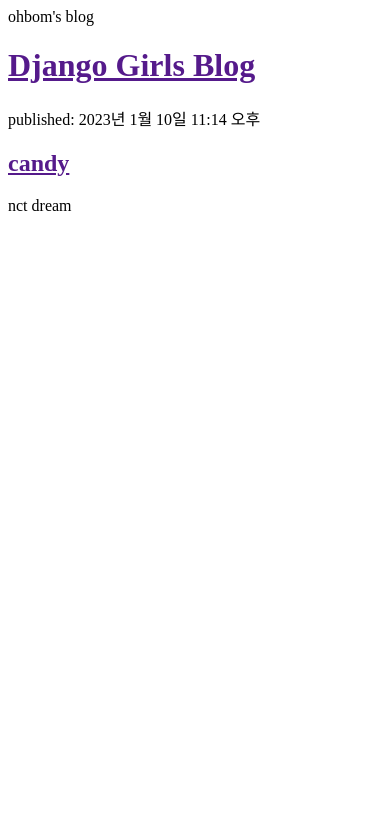
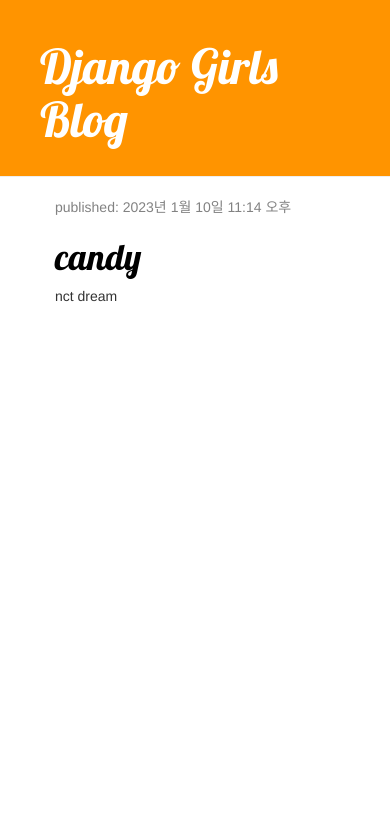
Before and after one commit to Pirogramming-18/LimHyeWon, a Django app: page / in a window 390 px wide. Shown: the top 827 px of the page. Run offline with Django 4.2, Linux system fonts and the light colour scheme; data comes from the database, SQL or seed files in the repository; some libraries are stand-ins or nearby versions.

Commit message:
css-예쁘게 만들기

```diff
--- /dev/null
+++ b/djangogirls/blog/static/css/blog.css
@@ -0,0 +1,46 @@
+.page-header {
+    background-color: #ff9400;
+    margin-top: 0;
+    padding: 20px 20px 20px 40px;
+}
+
+.page-header h1, .page-header h1 a, .page-header h1 a:visited, .page-header h1 a:active {
+    color: #ffffff;
+    font-size: 36pt;
+    text-decoration: none;
+}
+
+.content {
+    margin-left: 40px;
+}
+
+h1, h2, h3, h4 {
+    font-family: 'Lobster', cursive;
+}
+
+.date {
+    color: #828282;
+}
+
+.save {
+    float: right;
+}
+
+.post-form textarea, .post-form input {
+    width: 100%;
+}
+
+.top-menu, .top-menu:hover, .top-menu:visited {
+    color: #ffffff;
+    float: right;
+    font-size: 26pt;
+    margin-right: 20px;
+}
+
+.post {
+    margin-bottom: 70px;
+}
+
+.post h1 a, .post h1 a:visited {
+    color: #000000;
+}
--- a/djangogirls/blog/templates/blog/post_list.html
+++ b/djangogirls/blog/templates/blog/post_list.html
@@ -1,18 +1,33 @@
+{% load static %}
 <html>
-    <head>ohbom's blog</head>
+    <head>
+        <title>ohbom's blog</title>
+        <link rel="stylesheet" href="//maxcdn.bootstrapcdn.com/bootstrap/3.2.0/css/bootstrap.min.css">
+        <link rel="stylesheet" href="//maxcdn.bootstrapcdn.com/bootstrap/3.2.0/css/bootstrap-theme.min.css">
+        <link rel="stylesheet" href="{% static 'css/blog.css' %}">
+        <link rel="stylesheet" href='../../static/css/blog.css'>
+
+        <link href="//fonts.googleapis.com/css?family=Lobster&subset=latin,latin-ext" rel="stylesheet" type="text/css">
+    </head>
     <body>
-        <div>
+        <div class='page-header'>
             <h1><a href="">Django Girls Blog</a></h1>
         </div>
 
-        {% for post in posts %}
-            <div>
-                <p>published: {{post.published_date}}</p>
-                <h2><a href="">{{post.title}}</a></h2>
-                <p>{{post.text|linebreaksbr}}</p>
+        <div class="content container">
+            <div class="row">
+                <div class="col-md-8">
+                    {% for post in posts %}
+                        <div class="post">
+                            <div class="date">
+                                <p>published: {{ post.published_date }}</p>
+                            </div>
+                            <h1><a href="">{{ post.title }}</a></h1>
+                            <p>{{ post.text|linebreaksbr }}</p>
+                        </div>
+                    {% endfor %}
+                </div>
             </div>
-
-        {% endfor %}
-
+        </div>
     </body>
 </html>
--- a/djangogirls/mysite/settings.py
+++ b/djangogirls/mysite/settings.py
@@ -118,8 +118,11 @@
 # Static files (CSS, JavaScript, Images)
 # https://docs.djangoproject.com/en/4.1/howto/static-files/
 
-STATIC_URL = 'static/'
+STATIC_URL = '/static/'
 STATIC_ROOT=os.path.join(BASE_DIR,'static')
+STATIC_DIRS=[
+    BASE_DIR/'static',
+]
 
 # Default primary key field type
 # https://docs.djangoproject.com/en/4.1/ref/settings/#default-auto-field
```
